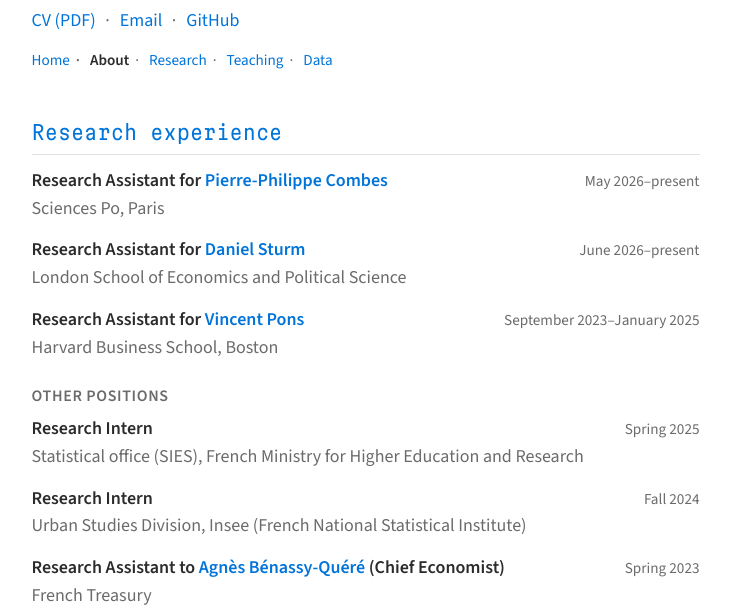
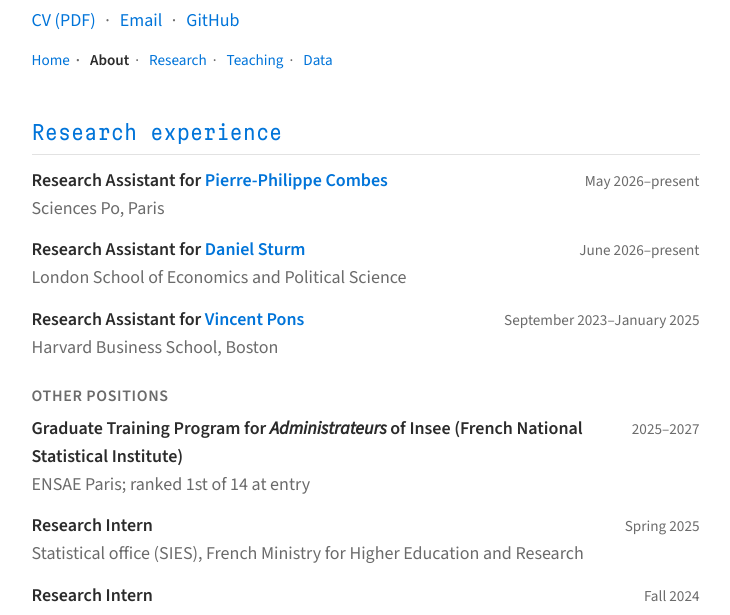
Before and after one commit to jeanlavallee/jeanlavallee.github.io, a plain HTML site: page about.html in a window 1280 px wide. Shown: the part 133-748 px from the top of the page, without its empty margins (267-997 px from the left). Drawn offline with Linux system fonts and the light colour scheme.

Commit message:
adding the Insee graduate training program to the about page and updating the CV

```diff
--- a/about.html
+++ b/about.html
@@ -39,7 +39,7 @@
 
 <section aria-labelledby="experience">
   <h2 id="experience">Research experience</h2>
-  <!-- Entries, titles and dates from phd-applications/cv/sections/professional.tex (2026-11-20). -->
+  <!-- Entries, titles and dates from phd-applications/cv/sections/professional.tex (2026-11-24). -->
 
   <div class="cv-entry">
     <div class="row"><span class="title">Research Assistant for <a href="https://sites.google.com/view/pierrephilippecombes">Pierre-Philippe Combes</a></span><span class="date">May 2026–present</span></div>
@@ -58,6 +58,10 @@
 
   <h3>Other positions</h3>
 
+  <div class="cv-entry">
+    <div class="row"><span class="title">Graduate Training Program for <i>Administrateurs</i> of Insee (French National Statistical Institute)</span><span class="date">2025–2027</span></div>
+    <div class="meta">ENSAE Paris; ranked 1st of 14 at entry</div>
+  </div>
   <div class="cv-entry">
     <div class="row"><span class="title">Research Intern</span><span class="date">Spring 2025</span></div>
     <div class="meta">Statistical office (SIES), French Ministry for Higher Education and Research</div>
```
Also changed, not shown: 2 other files.
